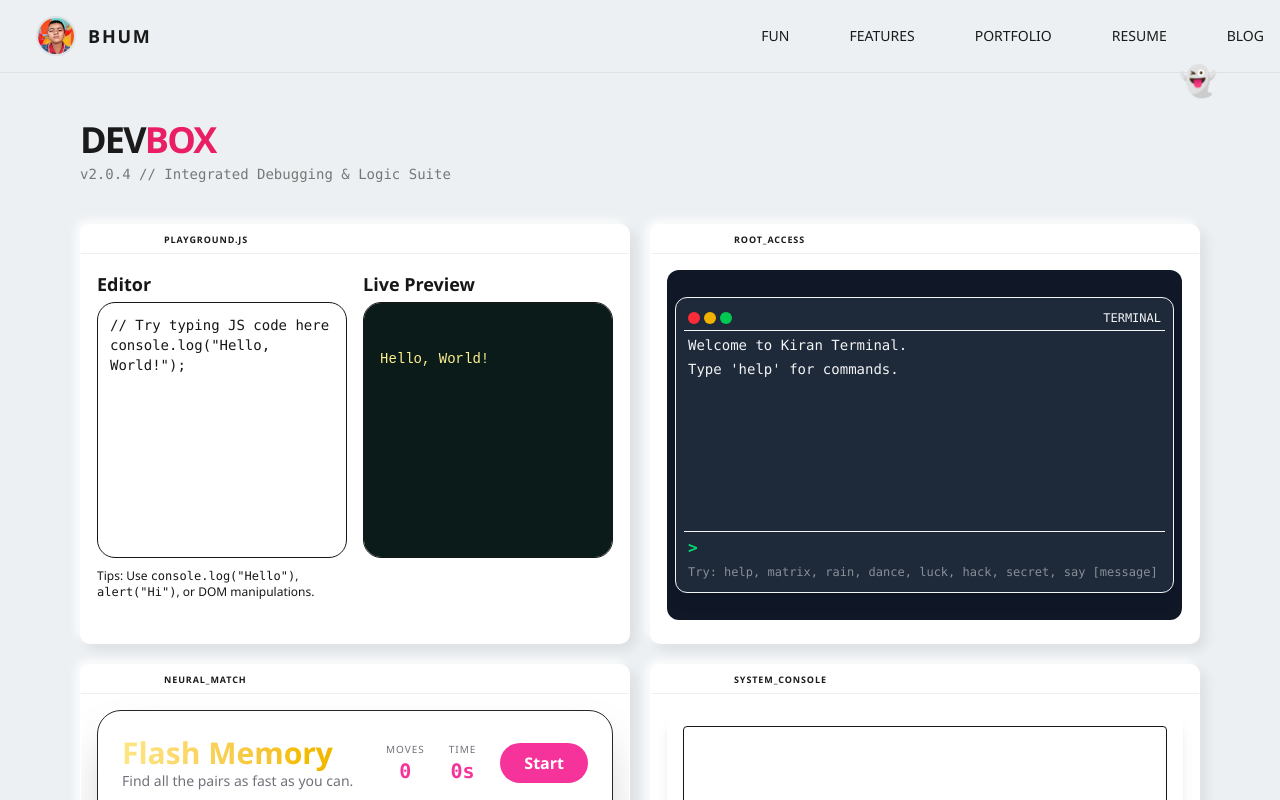
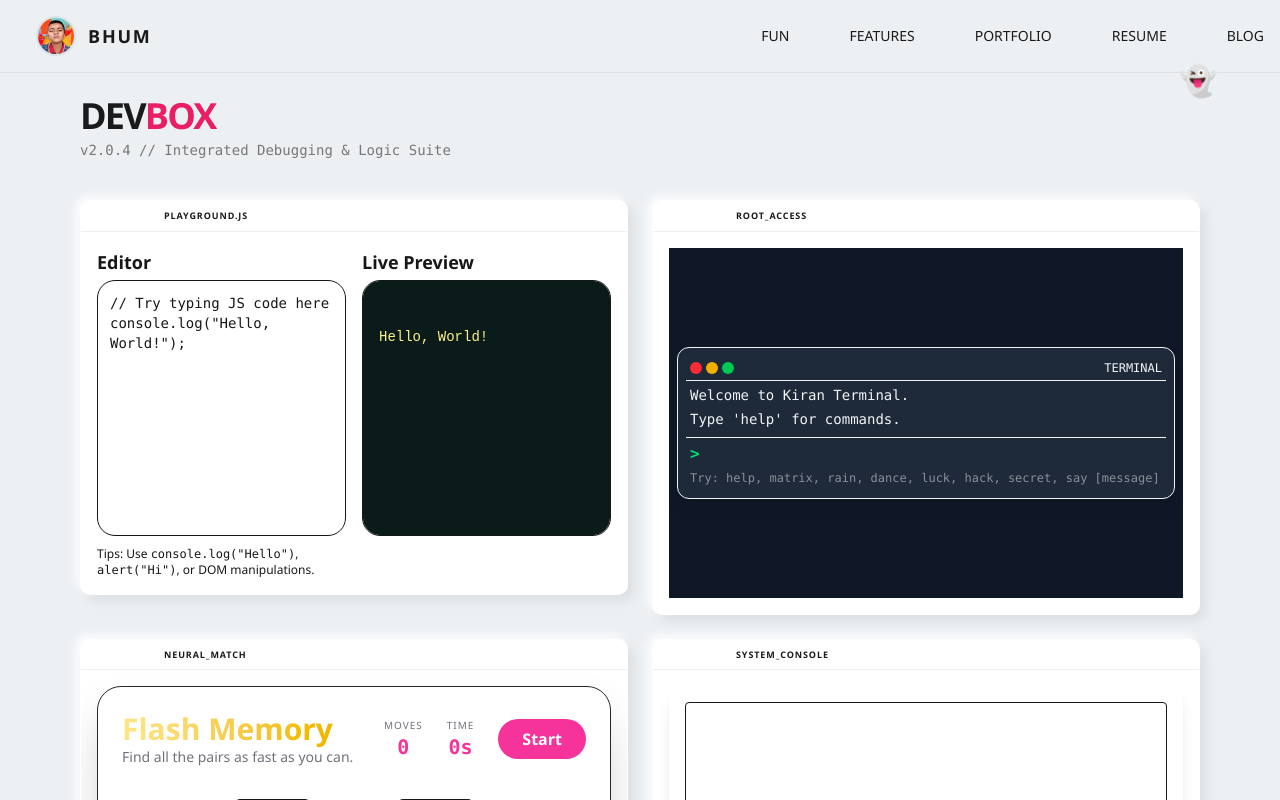
Before and after one commit to BHUMKIRAN/myPortfolio, a Next.js app in the folder bhumkiran/: page /fun in a window 1280 px wide. Shown: the top 800 px of the page. Built offline with nearby package versions, Linux system fonts and the light colour scheme.

Commit message:
minor ui change

```diff
--- a/bhumkiran/app/fun/page.tsx
+++ b/bhumkiran/app/fun/page.tsx
@@ -1,3 +1,5 @@
+"use client";
+
 import Footer from "@/components/Footer";
 import Navbar from "@/components/Navbar";
 import EasterEggTerminal from "@/components/tools/EsterEgg";
@@ -11,46 +13,45 @@ const ToolsPage = () => {
     <div className="min-h-screen flex flex-col bg-[var(--bg)]">
       <Navbar />
 
-      <main className="flex-grow container mx-auto py-30 px-4 max-w-6xl">
-        {/* Compact Header */}
-        <div className="mb-10">
-          <h1 className="text-3xl lg:text-4xl font-black text-[var(--text-primary)] tracking-tighter uppercase">
+      <main className="flex-grow container mx-auto py-12 sm:py-16 lg:py-24 px-3 sm:px-4 max-w-6xl">
+
+        {/* HEADER */}
+        <div className="mb-8 sm:mb-10">
+          <h1 className="text-2xl sm:text-3xl lg:text-4xl font-black text-[var(--text-primary)] tracking-tighter uppercase">
             DEV<span className="text-[var(--primary)]">BOX</span>
           </h1>
-          <p className="text-[var(--text-muted)] text-sm font-mono mt-1">
+          <p className="text-[var(--text-muted)] text-xs sm:text-sm font-mono mt-1">
             v2.0.4 // Integrated Debugging & Logic Suite
           </p>
         </div>
 
-        {/* Compact & Best Layout Grid */}
-        <div className="grid grid-cols-1 md:grid-cols-2 gap-5">
-          {/* 1 */}
-          <div className="h-[420px]">
+        {/* GRID */}
+        <div className="grid grid-cols-1 lg:grid-cols-2 gap-4 sm:gap-6">
+
+          <div className="flex flex-col">
             <ToolCard title="Playground.js" subtitle="Live_Compiler">
               <CodePlayground />
             </ToolCard>
           </div>
 
-          {/* 2 */}
-          <div className="h-[420px]">
+          <div className="flex flex-col">
             <ToolCard title="Root_Access" subtitle="Encrypted_Sectors">
               <EasterEggTerminal />
             </ToolCard>
           </div>
 
-          {/* 3 */}
-          <div className="h-[420px]">
+          <div className="flex flex-col">
             <ToolCard title="Neural_Match" subtitle="Logic_Test">
               <MemoryGame />
             </ToolCard>
           </div>
 
-          {/* 4 */}
-          <div className="h-[420px]">
+          <div className="flex flex-col">
             <ToolCard title="System_Console" subtitle="STDOUT/STDIN">
               <InteractiveTerminal />
             </ToolCard>
           </div>
+
         </div>
       </main>
 
@@ -59,42 +60,55 @@ const ToolsPage = () => {
   );
 };
 
-/**
- * Reusable Ultra-Compact Window Wrapper
- */
-const ToolCard = ({ title, subtitle, children, isHidden = false }: any) => (
+export default ToolsPage;
+
+/* =========================
+   TOOL CARD (FIXED)
+========================= */
+
+const ToolCard = ({
+  title,
+  subtitle,
+  children,
+  isHidden = false,
+}: any) => {
+  return (
     <div
-    className={`group flex flex-col h-full rounded-[var(--radius-sm)] bg-[var(--surface)] border border-white/5 overflow-hidden transition-all duration-300 hover:border-[var(--primary)]/40 ${
+      className={`group flex flex-col rounded-[var(--radius-sm)] bg-[var(--surface)] border border-white/5 overflow-hidden transition-all duration-300 hover:border-[var(--primary)]/40 ${
         isHidden
           ? "opacity-50 hover:opacity-100 border-dashed"
           : "shadow-[var(--shadow-neo)]"
       }`}
     >
-    {/* Minimalist Header */}
+      {/* HEADER */}
       <div className="px-3 py-2 border-b border-[var(--bg)] flex justify-between items-center bg-white/[0.02]">
+
         <div className="flex items-center gap-3">
+          {/* traffic dots */}
           <div className="flex gap-1">
-          <div className="w-2.5 h-2.5 rounded-full bg-white/5 group-hover:bg-[#ff5f56] transition-colors duration-500" />
-          <div className="w-2.5 h-2.5 rounded-full bg-white/5 group-hover:bg-[#ffbd2e] transition-colors duration-500" />
-          <div className="w-2.5 h-2.5 rounded-full bg-white/5 group-hover:bg-[#27c93f] transition-colors duration-500" />
+            <div className="w-2.5 h-2.5 rounded-full bg-white/5 group-hover:bg-[#ff5f56] transition-colors duration-300" />
+            <div className="w-2.5 h-2.5 rounded-full bg-white/5 group-hover:bg-[#ffbd2e] transition-colors duration-300" />
+            <div className="w-2.5 h-2.5 rounded-full bg-white/5 group-hover:bg-[#27c93f] transition-colors duration-300" />
           </div>
+
           <div className="h-3 w-[1px] bg-white/10 mx-1" />
-        <div className="flex flex-col leading-none">
+
           <span className="text-[9px] font-bold uppercase tracking-widest text-[var(--text-primary)]">
             {title}
           </span>
         </div>
-      </div>
+
         <span className="text-[8px] text-[var(--text-muted)] font-mono uppercase opacity-0 group-hover:opacity-100 transition-opacity">
           {subtitle}
         </span>
       </div>
 
-    {/* Content Area - Adjusted for compactness */}
-    <div className="p-4 flex-grow overflow-auto custom-scrollbar">
+      {/* CONTENT (NO INNER SCROLL ON MOBILE) */}
+      <div className="flex-1">
+        <div className="p-3 sm:p-4">
           {children}
         </div>
       </div>
+    </div>
   );
-
-export default ToolsPage;
+};
--- a/bhumkiran/components/tools/EsterEgg.tsx
+++ b/bhumkiran/components/tools/EsterEgg.tsx
@@ -33,7 +33,8 @@ function MatrixRain({ active }: { active: boolean }) {
       for (let i = 0; i < drops.length; i++) {
         const char = String.fromCharCode(33 + Math.random() * 94);
         ctx.fillText(char, i * 16, drops[i] * 16);
-        if (drops[i] * 16 > canvas.height && Math.random() > 0.975) drops[i] = 0;
+        if (drops[i] * 16 > canvas.height && Math.random() > 0.975)
+          drops[i] = 0;
         drops[i]++;
       }
       animId = requestAnimationFrame(draw);
@@ -47,7 +48,12 @@ function MatrixRain({ active }: { active: boolean }) {
   }, [active]);
 
   if (!active) return null;
-  return <canvas ref={canvasRef} className="fixed top-0 left-0 w-full h-full pointer-events-none z-30 opacity-40" />;
+  return (
+    <canvas
+      ref={canvasRef}
+      className="fixed top-0 left-0 w-full h-full pointer-events-none z-30 opacity-40"
+    />
+  );
 }
 
 // ======== Rain Effect ========
@@ -105,7 +111,12 @@ function RainEffect({ active }: { active: boolean }) {
   }, [active]);
 
   if (!active) return null;
-  return <canvas ref={canvasRef} className="fixed top-0 left-0 w-full h-full pointer-events-none z-30 opacity-30" />;
+  return (
+    <canvas
+      ref={canvasRef}
+      className="fixed top-0 left-0 w-full h-full pointer-events-none z-30 opacity-30"
+    />
+  );
 }
 
 // ======== Ghost ========
@@ -130,7 +141,11 @@ function Ghost({ onDragEnd }: { onDragEnd?: () => void }) {
 
 // ======== Main Terminal ========
 export default function EasterEggTerminal() {
-  const [history, setHistory] = useState<string[]>(["Welcome to Kiran Terminal.", "Type 'help' for commands.", ""]);
+  const [history, setHistory] = useState<string[]>([
+    "Welcome to Kiran Terminal.",
+    "Type 'help' for commands.",
+    "",
+  ]);
   const [input, setInput] = useState("");
   const [theme, setTheme] = useState<"dark" | "light">("dark");
   const [rain, setRain] = useState(false);
@@ -143,7 +158,10 @@ export default function EasterEggTerminal() {
   const inputRef = useRef<HTMLInputElement>(null);
   const controls = useAnimation();
 
-  useEffect(() => terminalRef.current?.scrollTo(0, terminalRef.current.scrollHeight), [history]);
+  useEffect(
+    () => terminalRef.current?.scrollTo(0, terminalRef.current.scrollHeight),
+    [history],
+  );
   useEffect(() => inputRef.current?.focus(), []);
 
   const speakNepali = (text: string) => {
@@ -151,7 +169,9 @@ export default function EasterEggTerminal() {
       window.speechSynthesis.cancel();
       const utter = new SpeechSynthesisUtterance(text);
       const voices = window.speechSynthesis.getVoices();
-      const nepaliVoice = voices.find((v) => v.lang.includes("ne") || v.lang.includes("hi"));
+      const nepaliVoice = voices.find(
+        (v) => v.lang.includes("ne") || v.lang.includes("hi"),
+      );
       if (nepaliVoice) utter.voice = nepaliVoice;
       utter.lang = "ne-NP";
       utter.rate = 0.9;
@@ -159,9 +179,17 @@ export default function EasterEggTerminal() {
     }
   };
 
-  const triggerShake = () => controls.start({ x: [-5, 5, -5, 5, 0], transition: { duration: 0.3 } });
-  const triggerConfetti = () => confetti({ particleCount: 100, spread: 60, origin: { y: 0.6 }, colors: ["#ff0000", "#00ff00", "#0000ff"] });
-  const addHistory = (cmd: string, res: string) => setHistory((prev) => [...prev, `> ${cmd}`, res, ""]);
+  const triggerShake = () =>
+    controls.start({ x: [-5, 5, -5, 5, 0], transition: { duration: 0.3 } });
+  const triggerConfetti = () =>
+    confetti({
+      particleCount: 100,
+      spread: 60,
+      origin: { y: 0.6 },
+      colors: ["#ff0000", "#00ff00", "#0000ff"],
+    });
+  const addHistory = (cmd: string, res: string) =>
+    setHistory((prev) => [...prev, `> ${cmd}`, res, ""]);
 
   const handleCommand = (e: React.KeyboardEvent<HTMLInputElement>) => {
     if (e.key !== "Enter") return;
@@ -173,11 +201,13 @@ export default function EasterEggTerminal() {
 
     switch (cmd) {
       case "help":
-        result = "Commands: about, rain, matrix, dance, luck, hack, clear, theme, ghost, secret, date, ping, echo, say [msg]";
+        result =
+          "Commands: about, rain, matrix, dance, luck, hack, clear, theme, ghost, secret, date, ping, echo, say [msg]";
         speakText = "सहायता आदेशहरू";
         break;
       case "about":
-        result = "Kiran is a full-stack developer passionate about React, Node.js, and creative web experiences.";
+        result =
+          "Kiran is a full-stack developer passionate about React, Node.js, and creative web experiences.";
         speakText = "namaskar  mero pura naam kiran chha।";
         break;
       case "matrix":
@@ -223,12 +253,23 @@ export default function EasterEggTerminal() {
         const newTheme = theme === "dark" ? "light" : "dark";
         setTheme(newTheme);
         result = `Theme: ${newTheme}`;
-        speakText = newTheme === "dark" ? "डार्क थिम सक्रिय भयो।" : "लाइट थिम सक्रिय भयो।";
+        speakText =
+          newTheme === "dark"
+            ? "डार्क थिम सक्रिय भयो।"
+            : "लाइट थिम सक्रिय भयो।";
         break;
       default:
-        if (cmd.startsWith("say ")) { result = `You said: ${cmd.slice(4)}`; speakText = cmd.slice(4); }
-        else if (cmd.startsWith("echo ")) { result = `Echo: ${cmd.slice(5)}`; speakText = cmd.slice(5); }
-        else { triggerShake(); result = `Unknown command: ${cmd}`; speakText = "अज्ञात आदेश।"; }
+        if (cmd.startsWith("say ")) {
+          result = `You said: ${cmd.slice(4)}`;
+          speakText = cmd.slice(4);
+        } else if (cmd.startsWith("echo ")) {
+          result = `Echo: ${cmd.slice(5)}`;
+          speakText = cmd.slice(5);
+        } else {
+          triggerShake();
+          result = `Unknown command: ${cmd}`;
+          speakText = "अज्ञात आदेश।";
+        }
     }
 
     addHistory(input, result);
@@ -236,10 +277,18 @@ export default function EasterEggTerminal() {
     setInput("");
   };
 
-  const handleGhostDragEnd = () => { addHistory("ghost", "Ghost interaction complete."); speakNepali("तपाईंले भूतलाई तान्नुभयो। धन्यवाद।"); };
+  const handleGhostDragEnd = () => {
+    addHistory("ghost", "Ghost interaction complete.");
+    speakNepali("तपाईंले भूतलाई तान्नुभयो। धन्यवाद।");
+  };
 
   return (
-    <motion.div animate={controls} className={`h-[350px] rounded-xl w-[515px] flex items-center justify-center p-2 transition-colors duration-300 ${theme === "dark" ? "bg-gray-900" : "bg-amber-50"}`}>
+    <motion.div
+      animate={controls}
+      className={`h-full w-full min-h-[320px] sm:min-h-[350px] md:h-[350px] md:w-full flex items-center justify-center p-2 transition-colors duration-300 ${
+        theme === "dark" ? "bg-gray-900" : "bg-amber-50"
+      }`}
+    >
       <MatrixRain active={matrix} />
       <RainEffect active={rain} />
       <Ghost onDragEnd={handleGhostDragEnd} />
@@ -253,16 +302,28 @@ export default function EasterEggTerminal() {
         {/* Header */}
         <div className="flex justify-between items-center border-b p-1">
           <div className="flex gap-1">
-            <motion.div className="w-3 h-3 rounded-full bg-red-500" onClick={() => triggerConfetti()} />
+            <motion.div
+              className="w-3 h-3 rounded-full bg-red-500"
+              onClick={() => triggerConfetti()}
+            />
             <motion.div className="w-3 h-3 rounded-full bg-yellow-500" />
             <motion.div className="w-3 h-3 rounded-full bg-green-500" />
           </div>
-          <div className="text-xs">{matrix ? "MATRIX" : rain ? "RAIN" : "TERMINAL"}</div>
+          <div className="text-xs">
+            {matrix ? "MATRIX" : rain ? "RAIN" : "TERMINAL"}
+          </div>
         </div>
 
         {/* Output */}
-        <div ref={terminalRef} className="h-50 overflow-y-auto p-1 space-y-1 text-sm">
-          {history.map((line, idx) => <div key={idx} className="whitespace-pre-wrap">{line}</div>)}
+        <div
+          ref={terminalRef}
+          className="flex-1 max-h-[200px] sm:max-h-[220px] overflow-y-auto p-1 space-y-1 text-sm"
+        >
+          {history.map((line, idx) => (
+            <div key={idx} className="whitespace-pre-wrap">
+              {line}
+            </div>
+          ))}
         </div>
 
         {/* Input */}
@@ -286,9 +347,24 @@ export default function EasterEggTerminal() {
         {/* Dance */}
         <AnimatePresence>
           {dance && (
-            <motion.div initial={{ scale: 0 }} animate={{ scale: 1.3 }} exit={{ scale: 0 }} className="fixed bottom-28 right-28 text-4xl pointer-events-none flex gap-1">
-              <motion.div animate={{ y: [0, -15, 0] }} transition={{ duration: 0.5, repeat: Infinity }}>🕺</motion.div>
-              <motion.div animate={{ y: [0, -15, 0] }} transition={{ duration: 0.5, repeat: Infinity, delay: 0.2 }}>💃</motion.div>
+            <motion.div
+              initial={{ scale: 0 }}
+              animate={{ scale: 1.3 }}
+              exit={{ scale: 0 }}
+              className="fixed bottom-28 right-28 text-4xl pointer-events-none flex gap-1"
+            >
+              <motion.div
+                animate={{ y: [0, -15, 0] }}
+                transition={{ duration: 0.5, repeat: Infinity }}
+              >
+                🕺
+              </motion.div>
+              <motion.div
+                animate={{ y: [0, -15, 0] }}
+                transition={{ duration: 0.5, repeat: Infinity, delay: 0.2 }}
+              >
+                💃
+              </motion.div>
             </motion.div>
           )}
         </AnimatePresence>
@@ -296,7 +372,12 @@ export default function EasterEggTerminal() {
         {/* Fortune */}
         <AnimatePresence>
           {showFortune && (
-            <motion.div initial={{ y: 80, opacity: 0 }} animate={{ y: 0, opacity: 1 }} exit={{ y: 80, opacity: 0 }} className={`fixed bottom-4 left-1/2 -translate-x-1/2 p-2 rounded shadow-md ${theme === "dark" ? "bg-gray-700" : "bg-white"} border-2 border-yellow-500 text-sm`}>
+            <motion.div
+              initial={{ y: 80, opacity: 0 }}
+              animate={{ y: 0, opacity: 1 }}
+              exit={{ y: 80, opacity: 0 }}
+              className={`fixed bottom-4 left-1/2 -translate-x-1/2 p-2 rounded shadow-md ${theme === "dark" ? "bg-gray-700" : "bg-white"} border-2 border-yellow-500 text-sm`}
+            >
               <div>{currentFortune}</div>
             </motion.div>
           )}
```
Lines whose indentation alone changed are shown as unchanged.
